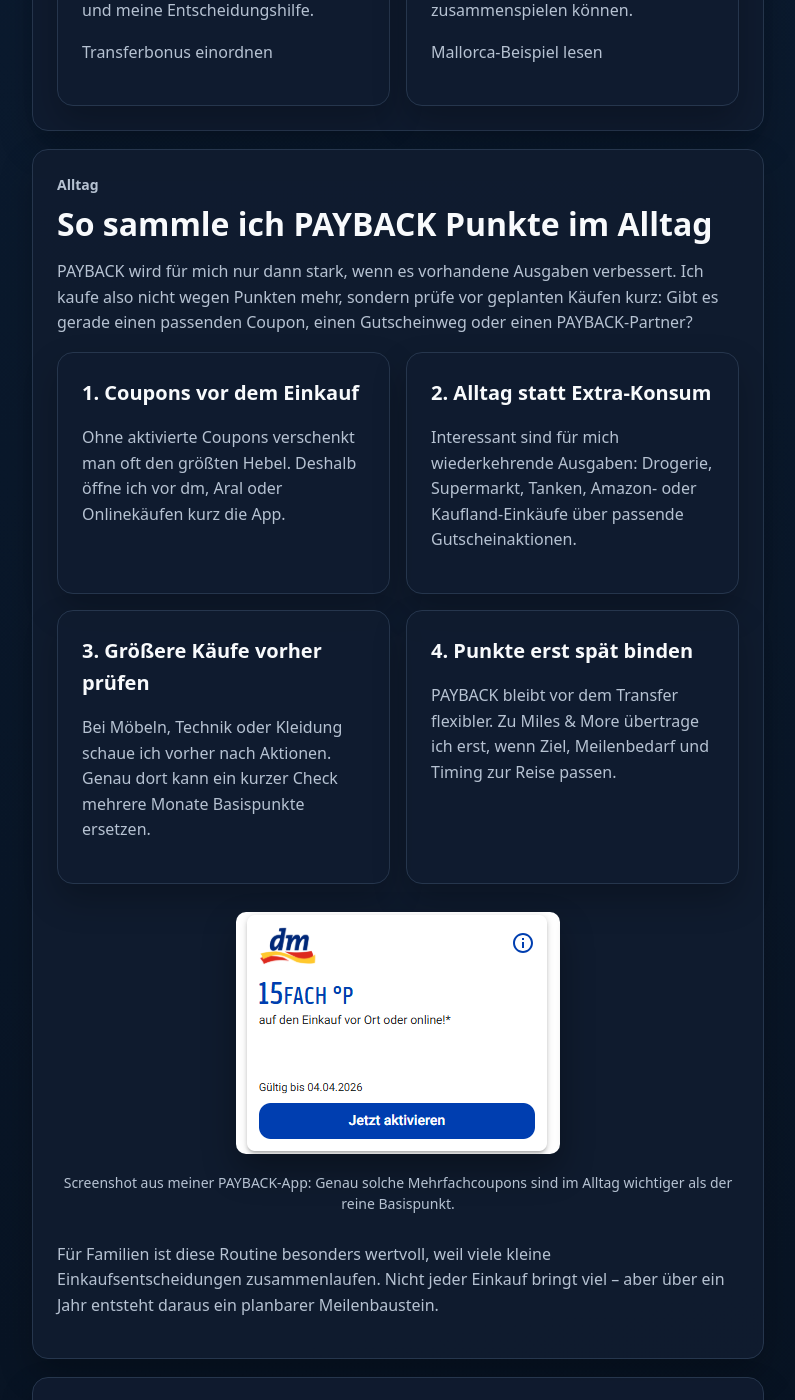
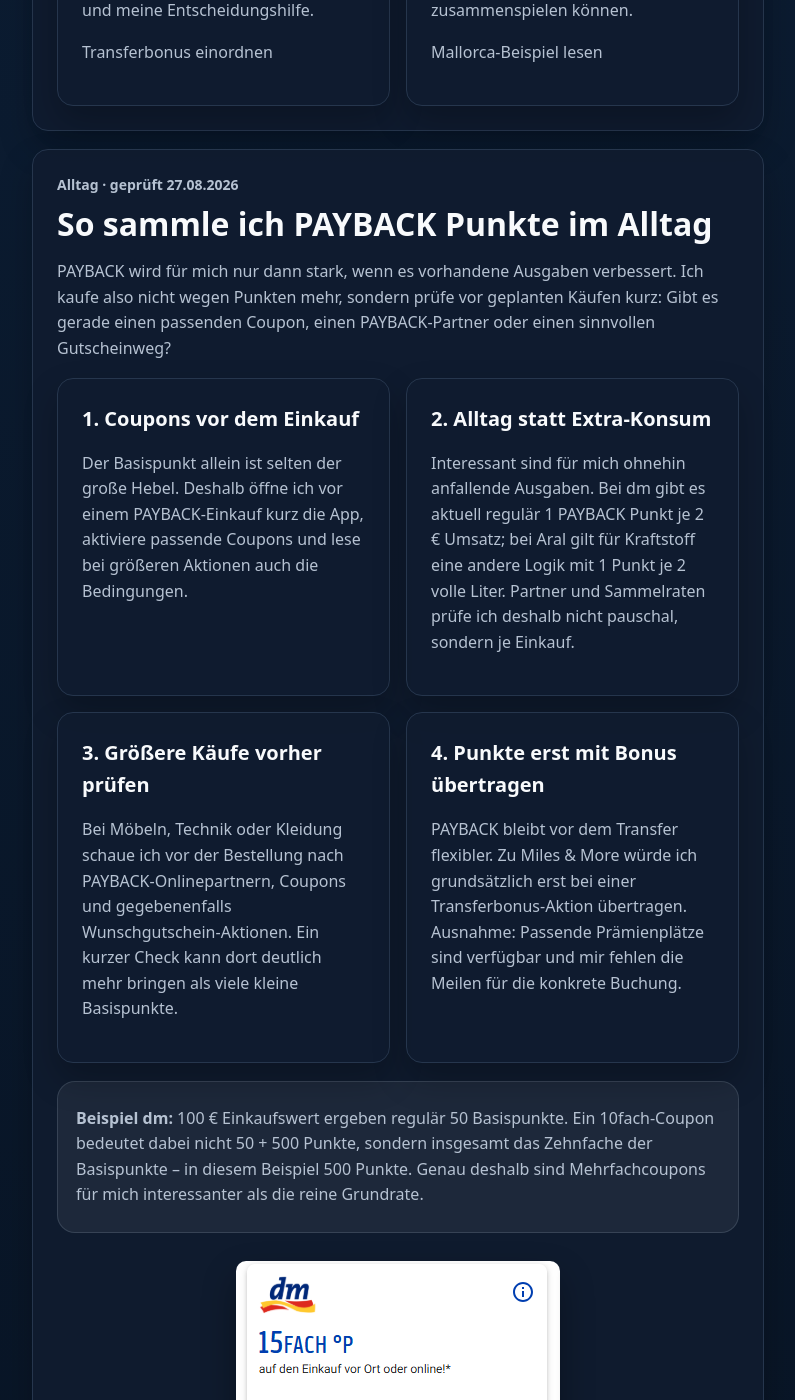
Before and after one commit to Praemienflug-Planer/miles-planer, a Jekyll site: the page built from meilen-sammeln/payback/index.html, in a window 1280 px wide and 1400 px high, scrolled down 2814 px. Shown: the whole window, without its empty margins (68-863 px from the left). Built offline with Jekyll 4.4.1, drawn with Linux system fonts in a browser that asks for light colours; some of the changed text lies outside the part shown.

Commit message:
Refresh PAYBACK Alltag und Coupon-Strategie (#55)
* Refresh PAYBACK everyday strategy

* Expand PAYBACK coupon guidance

* Refresh PAYBACK hub sitemap date

```diff
--- a/_includes/payback/alltag.html
+++ b/_includes/payback/alltag.html
@@ -1,13 +1,15 @@
 <div class="article-card seo-card" id="alltag">
-  <p class="eyebrow">Alltag</p>
+  <p class="eyebrow">Alltag · geprüft 27.08.2026</p>
   <h2>So sammle ich PAYBACK Punkte im Alltag</h2>
-  <p>PAYBACK wird für mich nur dann stark, wenn es vorhandene Ausgaben verbessert. Ich kaufe also nicht wegen Punkten mehr, sondern prüfe vor geplanten Käufen kurz: Gibt es gerade einen passenden Coupon, einen Gutscheinweg oder einen PAYBACK-Partner?</p>
+  <p>PAYBACK wird für mich nur dann stark, wenn es vorhandene Ausgaben verbessert. Ich kaufe also nicht wegen Punkten mehr, sondern prüfe vor geplanten Käufen kurz: Gibt es gerade einen passenden Coupon, einen PAYBACK-Partner oder einen sinnvollen Gutscheinweg?</p>
   <div class="feature-grid">
-    <div class="feature-card"><h3>1. Coupons vor dem Einkauf</h3><p>Ohne aktivierte Coupons verschenkt man oft den größten Hebel. Deshalb öffne ich vor dm, Aral oder Onlinekäufen kurz die App.</p></div>
-    <div class="feature-card"><h3>2. Alltag statt Extra-Konsum</h3><p>Interessant sind für mich wiederkehrende Ausgaben: Drogerie, Supermarkt, Tanken, Amazon- oder Kaufland-Einkäufe über passende Gutscheinaktionen.</p></div>
-    <div class="feature-card"><h3>3. Größere Käufe vorher prüfen</h3><p>Bei Möbeln, Technik oder Kleidung schaue ich vorher nach Aktionen. Genau dort kann ein kurzer Check mehrere Monate Basispunkte ersetzen.</p></div>
-    <div class="feature-card"><h3>4. Punkte erst spät binden</h3><p>PAYBACK bleibt vor dem Transfer flexibler. Zu Miles &amp; More übertrage ich erst, wenn Ziel, Meilenbedarf und Timing zur Reise passen.</p></div>
+    <div class="feature-card"><h3>1. Coupons vor dem Einkauf</h3><p>Der Basispunkt allein ist selten der große Hebel. Deshalb öffne ich vor einem PAYBACK-Einkauf kurz die App, aktiviere passende Coupons und lese bei größeren Aktionen auch die Bedingungen.</p></div>
+    <div class="feature-card"><h3>2. Alltag statt Extra-Konsum</h3><p>Interessant sind für mich ohnehin anfallende Ausgaben. Bei dm gibt es aktuell regulär 1 PAYBACK Punkt je 2 € Umsatz; bei Aral gilt für Kraftstoff eine andere Logik mit 1 Punkt je 2 volle Liter. Partner und Sammelraten prüfe ich deshalb nicht pauschal, sondern je Einkauf.</p></div>
+    <div class="feature-card"><h3>3. Größere Käufe vorher prüfen</h3><p>Bei Möbeln, Technik oder Kleidung schaue ich vor der Bestellung nach PAYBACK-Onlinepartnern, Coupons und gegebenenfalls Wunschgutschein-Aktionen. Ein kurzer Check kann dort deutlich mehr bringen als viele kleine Basispunkte.</p></div>
+    <div class="feature-card"><h3>4. Punkte erst mit Bonus übertragen</h3><p>PAYBACK bleibt vor dem Transfer flexibler. Zu Miles &amp; More würde ich grundsätzlich erst bei einer Transferbonus-Aktion übertragen. Ausnahme: Passende Prämienplätze sind verfügbar und mir fehlen die Meilen für die konkrete Buchung.</p></div>
   </div>
-  <figure class="article-image"><a href="/images/payback_coupon_dm_15xkauf.png" target="_blank" rel="noopener noreferrer"><img src="/images/payback_coupon_dm_15xkauf.png" alt="PAYBACK dm 15fach Coupon" loading="lazy"></a><figcaption>Screenshot aus meiner PAYBACK-App: Genau solche Mehrfachcoupons sind im Alltag wichtiger als der reine Basispunkt.</figcaption></figure>
-  <p>Für Familien ist diese Routine besonders wertvoll, weil viele kleine Einkaufsentscheidungen zusammenlaufen. Nicht jeder Einkauf bringt viel – aber über ein Jahr entsteht daraus ein planbarer Meilenbaustein.</p>
+  <div class="answer-box"><p><strong>Beispiel dm:</strong> 100 € Einkaufswert ergeben regulär 50 Basispunkte. Ein 10fach-Coupon bedeutet dabei nicht 50 + 500 Punkte, sondern insgesamt das Zehnfache der Basispunkte – in diesem Beispiel 500 Punkte. Genau deshalb sind Mehrfachcoupons für mich interessanter als die reine Grundrate.</p></div>
+  <figure class="article-image"><a href="/images/payback_coupon_dm_15xkauf.png" target="_blank" rel="noopener noreferrer"><img src="/images/payback_coupon_dm_15xkauf.png" alt="PAYBACK dm 15fach Coupon" loading="lazy"></a><figcaption>Screenshot aus meiner PAYBACK-App: Solche Mehrfachcoupons sind Momentaufnahmen. Höhe, Laufzeit und Bedingungen können je Konto variieren.</figcaption></figure>
+  <p>Für Familien ist diese Routine besonders wertvoll, weil viele ohnehin notwendige Einkäufe zusammenkommen. Nicht jeder Einkauf bringt viel – über ein Jahr können Coupons und geplante größere Ausgaben aber einen relevanten Meilenbaustein ergeben.</p>
+  <p><a href="/meilen-sammeln/payback-transferbonus/"><strong>Warum ich die gesammelten Punkte nicht sofort 1:1 zu Miles &amp; More übertrage →</strong></a></p>
 </div>
--- a/_includes/payback/coupons.html
+++ b/_includes/payback/coupons.html
@@ -1,9 +1,17 @@
 <div class="article-card seo-card" id="coupons">
-  <p class="eyebrow">Coupons</p>
+  <p class="eyebrow">Coupons · geprüft 27.08.2026</p>
   <h2>PAYBACK Coupons: mein eigentlicher Hebel</h2>
   <p>Der normale Basispunkt ist für mich nur die Basis. Spannend wird PAYBACK durch aktivierte eCoupons, Mehrfachpunkte und Aktionen, die zu einem ohnehin geplanten Einkauf passen.</p>
-  <p>Meine Regel ist simpel: Coupon aktivieren, Bedingungen lesen, dann normal einkaufen. Wenn ich den Einkauf ohne Coupon nicht gemacht hätte, ist es keine Meilenstrategie mehr, sondern Mehrkonsum.</p>
-  <figure class="article-image"><a href="/images/payback_coupon_wunschgutschein.png" target="_blank" rel="noopener noreferrer"><img src="/images/payback_coupon_wunschgutschein.png" alt="PAYBACK Coupon Wunschgutschein" loading="lazy"></a><figcaption>Screenshot aus meiner PAYBACK-App: Wunschgutschein-Coupons prüfe ich nur, wenn der spätere Händler schon feststeht.</figcaption></figure>
-  <figure class="article-image"><a href="/images/payback_coupon_aral.png" target="_blank" rel="noopener noreferrer"><img src="/images/payback_coupon_aral.png" alt="PAYBACK Aral Coupon" loading="lazy"></a><figcaption>Screenshot aus meiner PAYBACK-App: Tankstellen-Coupons können ein Baustein sein, wenn der Preis trotzdem passt.</figcaption></figure>
-  <div class="warning-box"><strong>Wichtig:</strong><br><br>Die Screenshots sind echte Momentaufnahmen aus der App. Coupons, Zeiträume, Mindestumsätze und Partner können je Konto abweichen. Deshalb immer die konkreten Bedingungen prüfen.</div>
+  <p>Meine Regel ist simpel: Coupon vor dem Einkauf aktivieren, Bedingungen lesen und dann normal einkaufen. Wenn ich den Einkauf ohne Coupon nicht gemacht hätte, ist es keine Meilenstrategie mehr, sondern Mehrkonsum.</p>
+  <div class="feature-grid">
+    <div class="feature-card"><h3>Vorher aktivieren</h3><p>eCoupons müssen vor dem Einkauf aktiviert werden. Beim Bezahlen wird anschließend die eigene PAYBACK Karte beziehungsweise die mobile Karte genutzt; der aktivierte Coupon wird automatisch berücksichtigt.</p></div>
+    <div class="feature-card"><h3>Einmalig heißt meist einmalig</h3><p>PAYBACK weist darauf hin, dass Coupons grundsätzlich nur einmal pro Konto einsetzbar sind. Ausnahmen können ausdrücklich in einer Aktion stehen – deshalb verlasse ich mich immer auf die Bedingungen des konkreten Coupons.</p></div>
+    <div class="feature-card"><h3>Kombination ist möglich – aber nicht immer</h3><p>Mehrere Coupons können grundsätzlich kombinierbar sein, sofern die Bedingungen nichts anderes sagen. Ein Warenkorb-Coupon lässt sich laut PAYBACK in der Regel mit Coupons für einzelne Produkte oder Produktgruppen kombinieren.</p></div>
+    <div class="feature-card"><h3>Gutschrift kann dauern</h3><p>Basispunkte erscheinen meist schnell. Extra-Punkte aus Coupons können je nach Partner und Aktion deutlich später oder zunächst gesperrt gutgeschrieben werden. Ich kontrolliere deshalb nicht direkt nach dem Einkauf nervös den Punktestand.</p></div>
+  </div>
+  <div class="answer-box"><p><strong>Wichtig bei mehreren Mehrfachcoupons:</strong> Zwei gleichartige Warenkorb-Coupons werden nicht einfach miteinander multipliziert. PAYBACK nennt außerdem partnerspezifische Regeln: Bei dm wird grundsätzlich der höher bepunktete Coupon berücksichtigt; bei Aral hat ein vorgelegter Papiercoupon grundsätzlich Vorrang. Die Detailbedingungen des Coupons entscheiden.</p></div>
+  <figure class="article-image"><a href="/images/payback_coupon_wunschgutschein.png" target="_blank" rel="noopener noreferrer"><img src="/images/payback_coupon_wunschgutschein.png" alt="PAYBACK Coupon Wunschgutschein" loading="lazy"></a><figcaption>Screenshot aus meiner PAYBACK-App: Wunschgutschein-Coupons prüfe ich nur, wenn der spätere Händler schon feststeht. Für die aktuelle Wunschgutschein-Strategie gibt es eine eigene Seite.</figcaption></figure>
+  <p><a href="/meilen-sammeln/wunschgutschein/"><strong>Zur aktuellen Wunschgutschein-Strategie →</strong></a></p>
+  <figure class="article-image"><a href="/images/payback_coupon_aral.png" target="_blank" rel="noopener noreferrer"><img src="/images/payback_coupon_aral.png" alt="PAYBACK Aral Coupon" loading="lazy"></a><figcaption>Screenshot aus meiner PAYBACK-App: Tankstellen-Coupons sind für mich nur dann interessant, wenn der Kraftstoffpreis und der ohnehin geplante Tankstopp ebenfalls passen.</figcaption></figure>
+  <div class="warning-box"><strong>Wichtig:</strong><br><br>Die Screenshots sind echte Momentaufnahmen aus meiner App und keine aktuell garantierten Angebote. Coupons sind personalisiert beziehungsweise kontobezogen; Laufzeit, Mindestumsatz, ausgeschlossene Produkte, Filialen und Kombinierbarkeit können abweichen. Vor dem Einkauf prüfe ich deshalb immer „Mehr Details“ bzw. „So funktioniert's“ im konkreten Coupon.</div>
 </div>
--- a/sitemap.xml
+++ b/sitemap.xml
@@ -20,7 +20,7 @@
   <url><loc>https://praemienflug-planer.de/meilen-sammeln/amex-kreditkarten/</loc><lastmod>2026-06-09</lastmod></url>
   <url><loc>https://praemienflug-planer.de/amex-meilen-umrechnen/</loc><lastmod>2026-06-09</lastmod></url>
   <url><loc>https://praemienflug-planer.de/amex-oder-payback/</loc><lastmod>2026-06-09</lastmod></url>
-  <url><loc>https://praemienflug-planer.de/meilen-sammeln/payback/</loc><lastmod>2026-08-26</lastmod></url>
+  <url><loc>https://praemienflug-planer.de/meilen-sammeln/payback/</loc><lastmod>2026-08-27</lastmod></url>
   <url><loc>https://praemienflug-planer.de/meilen-sammeln/payback-transferbonus/</loc><lastmod>2026-08-27</lastmod></url>
   <url><loc>https://praemienflug-planer.de/meilen-sammeln/payback-transferbonus-juli-2026/</loc><lastmod>2026-07-01</lastmod></url>
   <url><loc>https://praemienflug-planer.de/meilen-sammeln/payback-mallorca/</loc><lastmod>2026-06-02</lastmod></url>
```
